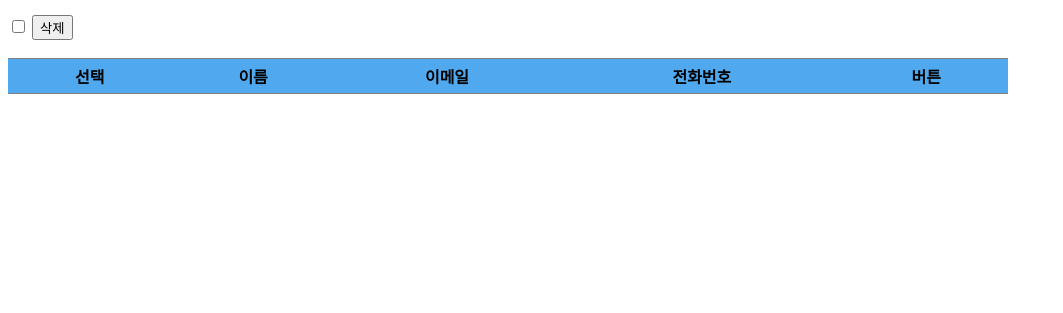
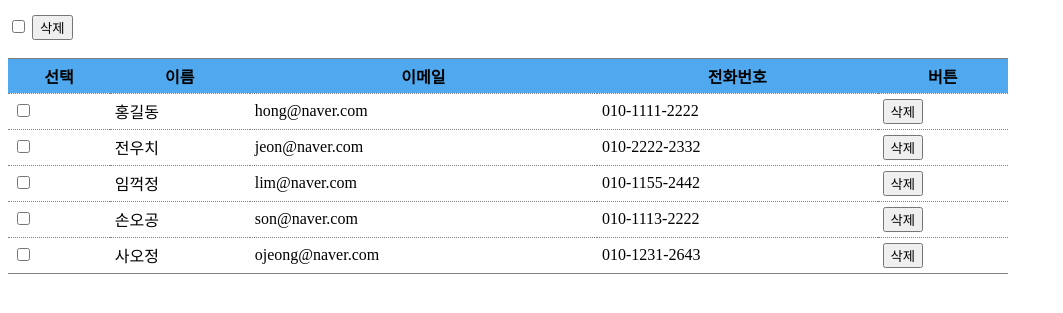
Before and after one commit to join0life/DIMA4_Javascript, a plain HTML site: page Test_jQuery/Day0903_15.html in a window 1280 px wide. Both pictures are taken after a click on the button "수신". Shown: the part 103-416 px from the top of the page, without its empty margins (0-1063 px from the left). Drawn offline with Linux system fonts and the light colour scheme.

Commit message:
Update Day0903_15.html

```diff
--- a/Test_jQuery/Day0903_15.html
+++ b/Test_jQuery/Day0903_15.html
@@ -43,34 +43,54 @@
     , { "name": "사오정", "email": "ojeong@naver.com", "phone": "010-1231-2643" }
 ];
 $(function () {
+    // 1) receive 버튼에 이벤트 설정해서 초기화
     $('#receive').on('click', init);
+
+
+    // 2) 전체 선택 상자를 체크하면 모두 체크
+    $('#checkAll').on('click', function () {
+        if ($(this).is(':checked')) {
+            $('tbody input:checkbox').prop('checked', true); // input[type=checkbox]와 같음
+        } else {
+            $('tbody input:checkbox').prop('checked', false);
+        }
+    });
+    // 3) 삭제 버튼 클릭하면 체크된 명단 삭제
+    $('#deleteMemeber').on('click', function () {
+        let checkedItem = $('tbody input[type=checkbox]:checked').parent().parent(); // tr을 삭제해야 함
+        checkedItem.remove();
+    });
 
 
 });
 function init() {
-            let name = receivedData[0]["name"];
-            let email = receivedData[0]["email"];
-            let phone = receivedData[0]["phone"];
+    let final = '';
+
+    $.each(receivedData, function (index, item) {
+        let name = item['name'];
+        let email = item['email'];
+        let phone = item['phone'];
 
         // tbody에 삽입될 tag를 만드는 코드
-            let final = `
+        final += `
         <tr>
             <td class="box"><input type="checkbox"></td>
             <td class="name">${name}</td>
             <td class="email">${email}</td>
             <td class="phone">${phone}</td>
-                    <td class="btn"><input type="button" class="btn"></td>
+            <td class="btn"><input type="button" class="btn" value="삭제"></td>
         </tr>
         `;
+    })
 
-            // $('tbody').html(final);
+    $('tbody').html(final); // class="btn"이 이 순간에 메모리에 DOM으로 올라감
+    $('.btn').on('click', deleteItem); // 위 코드가 있어야 btn에 이벤트를 걸 수 있음
 
-            $('tbody').each(function (index) {
-                $(this).html(receivedData[index]);
-            });
 }
-
-
+function deleteItem() {
+    // if (confirm('정말로 삭제하시겠습니까?'))
+    $(this).parent().parent().remove() // this : 버튼 그 자체
+}
     </script>
 </head>
 
```
Lines whose indentation alone changed are shown as unchanged.
